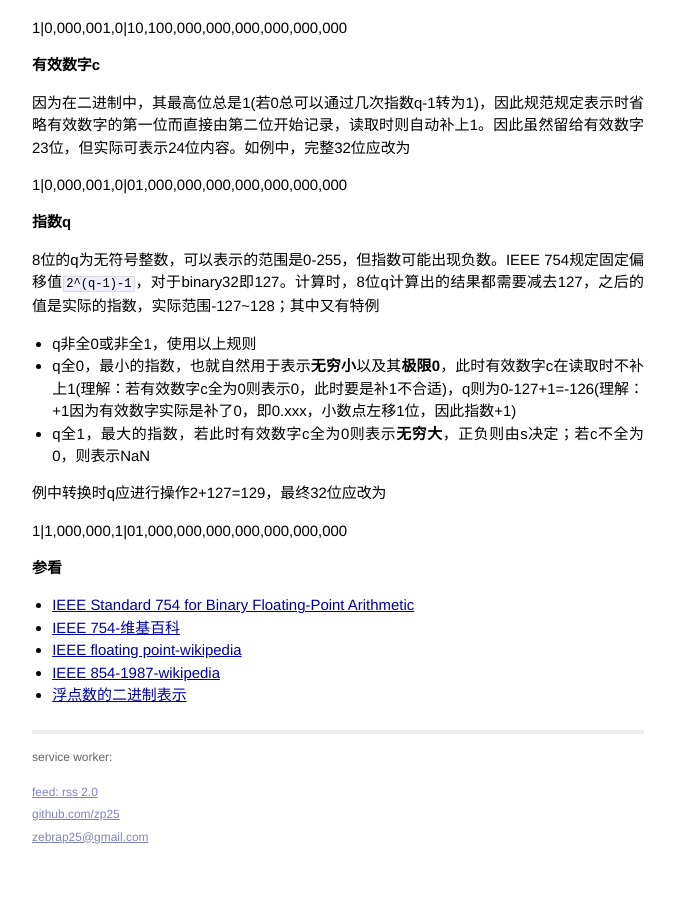
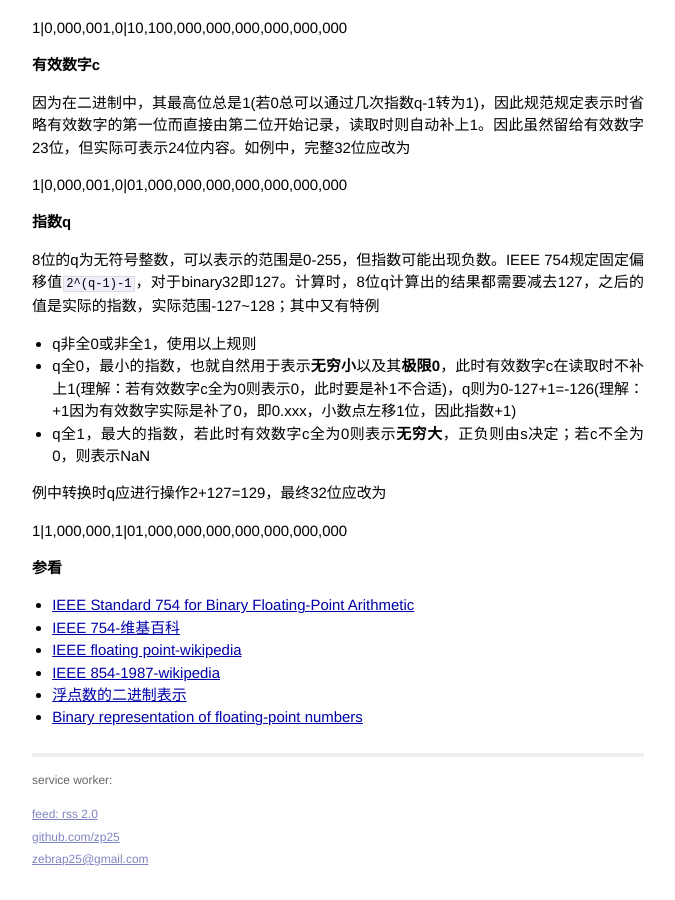
Before and after one commit to zp25/zp25.github.io, a Jekyll site: the page built from _posts/计算机原理/2014-06-04-IEEE-754.markdown, in a window 1280 px wide and 900 px high, scrolled down 1091 px. Shown: the whole window, without its empty margins (302-977 px from the left). Built offline with Jekyll 4.4.1, drawn with Linux system fonts in a browser that asks for light colours; before the commit the page ends 1969 px from its top, so only the background shows below that.

Commit message:
添加资源

```diff
--- a/_posts/计算机原理/2014-06-04-IEEE-754.markdown
+++ b/_posts/计算机原理/2014-06-04-IEEE-754.markdown
@@ -63,6 +63,7 @@ binary64，双精度浮点数，对应c中的double，q为11位(范围-1022～10
 + [IEEE floating point-wikipedia](http://en.wikipedia.org/wiki/IEEE_floating_point "IEEE floating point")
 + [IEEE 854-1987-wikipedia](http://en.wikipedia.org/wiki/IEEE_854-1987 "IEEE 854-1987")
 + [浮点数的二进制表示](http://www.ruanyifeng.com/blog/2010/06/ieee_floating-point_representation.html "浮点数的二进制表示")
++ [Binary representation of floating-point numbers](https://github.com/trekhleb/javascript-algorithms/tree/master/src/algorithms/math/binary-floating-point "Binary representation of floating-point numbers")
 
 [ieee]: http://zh.wikipedia.org/wiki/%E7%94%B5%E6%B0%94%E7%94%B5%E5%AD%90%E5%B7%A5%E7%A8%8B%E5%B8%88%E5%AD%A6%E4%BC%9A "电气电子工程师学会"
 [fpu]: http://zh.wikipedia.org/wiki/%E6%B5%AE%E7%82%B9%E8%BF%90%E7%AE%97%E5%99%A8 "浮点运算器"
```
Also changed, not shown: Gemfile.lock.
